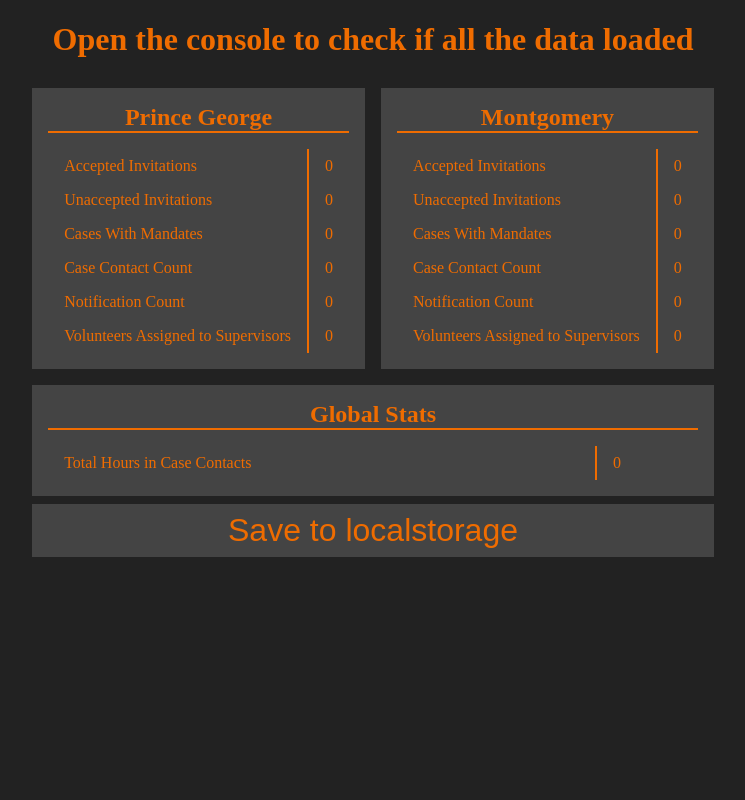
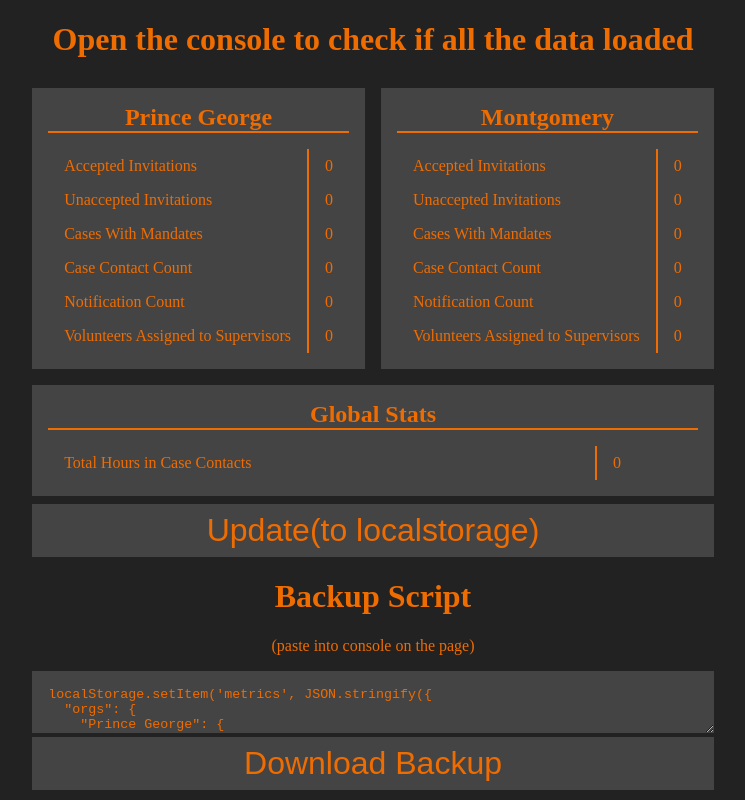
Before and after one commit to FireLemons/casa-metrics-comparison, a website: page index.html in a window 1280 px wide. Shown: the whole page, without its empty margins (267-1012 px from the left). Drawn offline with Linux system fonts and the light colour scheme; no server answers.

Commit message:
added backup support

```diff
--- a/css/scss/index.scss
+++ b/css/scss/index.scss
@@ -50,6 +50,14 @@ body {
       }
     }
 
+    textarea {
+      background-color: #444;
+      border: 0;
+      color: #ef6c00;
+      padding: 1rem;
+      width: calc(100% - 3rem);
+    }
+
     #global-table {
       background-color: #444;
       margin: 0.5em auto;
--- a/index.html
+++ b/index.html
@@ -53,7 +53,11 @@
           </tbody>
         </table>
       </div>
-      <button @click="save">Save to localstorage</button>
+      <button @click="save">Update(to localstorage)</button>
+      <h1>Backup Script</h1>
+      <p>(paste into console on the page)</p>
+      <textarea readonly v-model="backup"></textarea>
+      <button @click="download">Download Backup</button>
     </div>
   </body>
   <script src="js/index.js"></script>
--- a/js/index.js
+++ b/js/index.js
@@ -1,11 +1,12 @@
-function makeDiff (stats) {
-  const diff = {}
+function downloadToFile(content, filename, contentType) {
+  const a = document.createElement('a');
+  const file = new Blob([content], {type: contentType});
 
-  for (label in stats) {
-    diff[label] = stats[label].newValue - stats[label].savedValue
-  }
+  a.href= URL.createObjectURL(file);
+  a.download = filename;
+  a.click();
 
-  return diff
+	URL.revokeObjectURL(a.href);
 }
 
 function getJSON (url, callback) {
@@ -21,6 +22,16 @@ function getJSON (url, callback) {
 
   request.open("get", url, true);
   request.send();
+}
+
+function makeDiff (stats) {
+  const diff = {}
+
+  for (label in stats) {
+    diff[label] = stats[label].newValue - stats[label].savedValue
+  }
+
+  return diff
 }
 
 const app = new Vue({
@@ -49,6 +60,12 @@ const app = new Vue({
     }
   },
   computed: {
+    backup: function () {
+      const textarea = document.querySelector('textarea')
+      textarea.style.height = textarea.scrollHeight+'px'
+      return `localStorage.setItem('metrics', JSON.stringify(${JSON.stringify({orgs: this.orgs, global: this.global}, null, 2)}))`
+    },
+
     diffs: function () {
       const PGDiff = makeDiff(this.orgs['Prince George'])
       const MontgomeryDiff = makeDiff(this.orgs['Montgomery'])
@@ -65,6 +82,9 @@ const app = new Vue({
     }
   },
   methods: {
+    download: function () {
+      downloadToFile(this.backup, 'backup.js', 'text/plain');
+    },
     save: function () {
       [this.orgs['Prince George'], this.orgs['Montgomery'], this.global].forEach((stats) => {
         for(stat in stats) {
```
Also changed, not shown: css/index.css.
